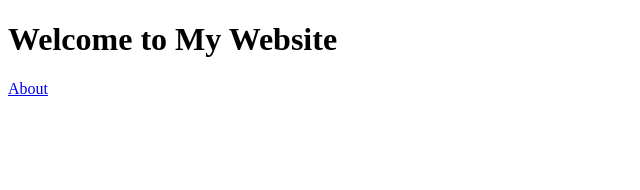
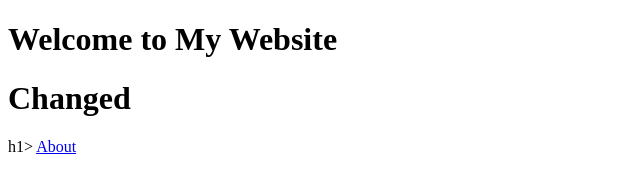
Before and after one commit to Yash24TBITS/SDP-SGA2, a plain HTML site: page index.html in a window 1280 px wide. Shown: the whole page, without its empty margins (0-640 px from the left). Drawn offline with Linux system fonts and the light colour scheme.

```diff
--- a/index.html
+++ b/index.html
@@ -3,6 +3,7 @@
 <head><title>Home</title></head>
 <body>
  <h1>Welcome to My Website</h1>
+ <h1>Changed</h1>h1>
  <a href="about.html">About</a>
 </body>
 </html>
```
